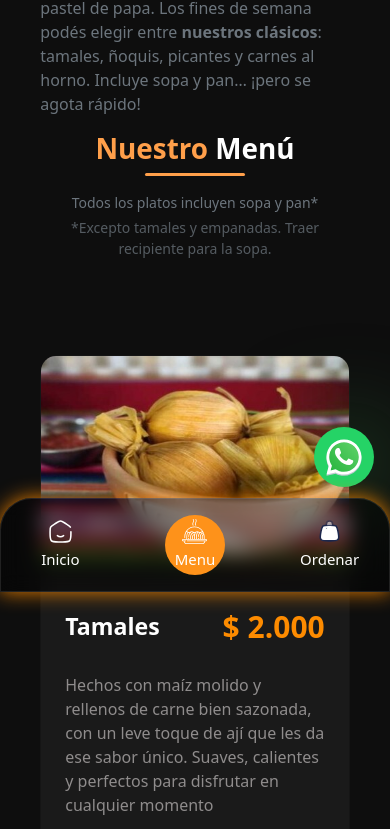
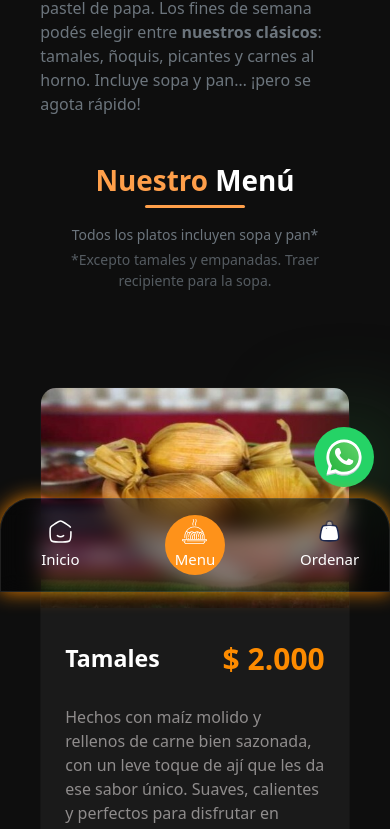
Before and after one commit to Joako-G/TamalJuje-oPage, a React (Vite) app: page /menu in a window 390 px wide. Shown: the part 252-1081 px from the top of the page. Built offline with nearby package versions, Linux system fonts and the light colour scheme.

Commit message:
Agregar ultimas modificaciones en el diseño responsivo

```diff
--- a/src/components/features/menu/MenuHeader/MenuHeader.tsx
+++ b/src/components/features/menu/MenuHeader/MenuHeader.tsx
@@ -11,6 +11,7 @@ export function MenuHeader() {
                     Incluye sopa y pan… ¡pero se agota rápido!
                 </p>
             </div>
+            <div className='mt-5'>
                 <h2 className="fw-bold fs-1 text-center mb-3">
                     <span style={{ color: '#ff9f4a' }}> Nuestro </span>{' '}
                     <span> Menú </span>
@@ -24,5 +25,6 @@ export function MenuHeader() {
                     *Excepto tamales y empanadas. Traer recipiente para la sopa.
                 </p>
             </div>
+        </div>
     )
 }
--- a/src/components/features/menu/MenuList/MenuList.tsx
+++ b/src/components/features/menu/MenuList/MenuList.tsx
@@ -8,7 +8,7 @@ export function MenuList() {
 
     return (
         <div className='container py-5'>
-            <div className="row g-4 -content-md-center">
+            <div className="row g-5 -content-md-center">
                 {
                     dishes.map((dish) => (
                         <div key={dish.id} className='col-12 col-md-6 col-lg-4 d-flex justify-content-center'>
```
Lines whose indentation alone changed are shown as unchanged.
